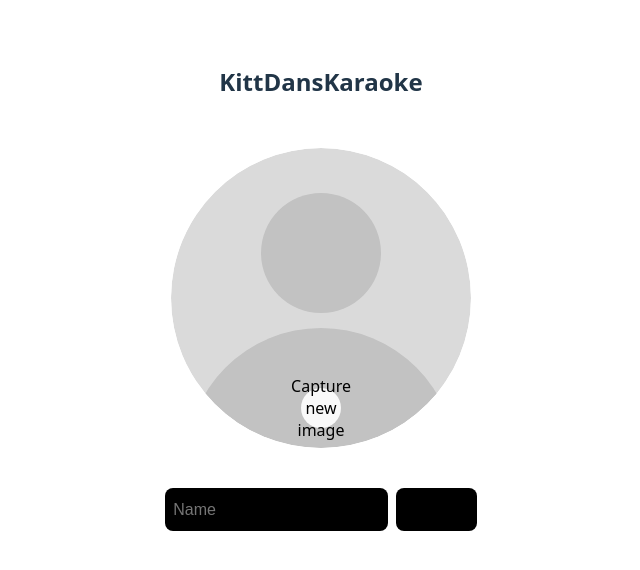
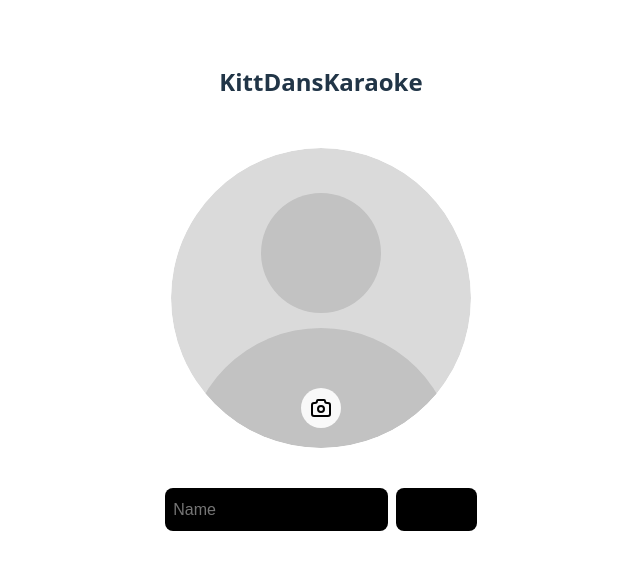
Before and after one commit to DanRLBailey/yt-karaoke-client, a React (Vite) app: page / in a window 1280 px wide. Shown: the top 570 px of the page, without its empty margins (319-959 px from the left). Built offline with nearby package versions, Linux system fonts and the light colour scheme.

Commit message:
Added icons

```diff
--- a/package.json
+++ b/package.json
@@ -10,6 +10,7 @@
     "preview": "vite preview"
   },
   "dependencies": {
+    "@tabler/icons-react": "^3.36.1",
     "clsx": "^2.1.1",
     "react": "^19.2.0",
     "react-dom": "^19.2.0",
--- a/src/components/Input/Input.tsx
+++ b/src/components/Input/Input.tsx
@@ -1,5 +1,6 @@
 import { useRef } from "react";
 import styles from "./Input.module.scss";
+import { IconSearch } from "@tabler/icons-react";
 
 interface InputProps {
   value: string;
@@ -38,7 +39,7 @@ const Input = ({
   const getEnterKeyByHint = () => {
     switch (enterKeyHint) {
       case "search":
-        return "Q";
+        return <IconSearch />;
       default:
         return capitalizeFirst(enterKeyHint as string);
     }
--- a/src/components/WebcamCapture/WebcamCapture.tsx
+++ b/src/components/WebcamCapture/WebcamCapture.tsx
@@ -2,6 +2,7 @@ import { useEffect, useRef, useState } from "react";
 import { useUser } from "../../context/UserContext";
 import styles from "./WebcamCapture.module.scss";
 import ProfileImage from "../ProfileImage/ProfileImage";
+import { IconX, IconCamera, IconCheck } from "@tabler/icons-react";
 
 interface WebcamCaptureProps {
   image?: string;
@@ -111,7 +112,9 @@ const WebcamCapture = ({ image, onAcceptImage }: WebcamCaptureProps) => {
 
       {!webcamOpen && !capturedImage && (
         <div className={styles.buttons} onClick={() => setWebcamOpen(true)}>
-          <button>Capture new image</button>
+          <button>
+            <IconCamera />
+          </button>
         </div>
       )}
       {(webcamOpen || capturedImage) && (
@@ -123,7 +126,7 @@ const WebcamCapture = ({ image, onAcceptImage }: WebcamCaptureProps) => {
                 setWebcamOpen(true);
               }}
             >
-              Cross mark
+              <IconX />
             </button>
           )}
           <button className={styles.captureButton} onClick={capture}>
@@ -136,7 +139,7 @@ const WebcamCapture = ({ image, onAcceptImage }: WebcamCaptureProps) => {
                 setCapturedImage("");
               }}
             >
-              Tick mark
+              <IconCheck />
             </button>
           )}
         </div>
--- a/src/pages/SearchPage/SearchPage.module.scss
+++ b/src/pages/SearchPage/SearchPage.module.scss
@@ -1,4 +1,6 @@
 .searchPage {
+  padding: 1rem;
+
   .heading {
     font-size: 1.5rem;
     font-weight: bold;
--- a/src/pages/SearchPage/SearchPage.tsx
+++ b/src/pages/SearchPage/SearchPage.tsx
@@ -2,8 +2,6 @@ import { useEffect, useRef, useState } from "react";
 import { useUser } from "../../context/UserContext";
 import styles from "./SearchPage.module.scss";
 import SongButton from "../../components/SongButton/SongButton";
-import WebcamCapture from "../../components/WebcamCapture/WebcamCapture";
-import ProfileImage from "../../components/ProfileImage/ProfileImage";
 import Input from "../../components/Input/Input";
 
 interface Search {
@@ -63,7 +61,7 @@ const SearchPage = () => {
       <Input
         onChange={(e) => setSearch(e.target.value)}
         value={search}
-        placeholder={`What are you singing, ${user}?`}
+        placeholder={`What are you singing, ${user.name}?`}
         onKeyDown={onKeyDown}
         onButtonPress={handleSearch}
         enterKeyHint="search"
```
Also changed, not shown: 1 other file (tests, documents, lock files or other folders).
